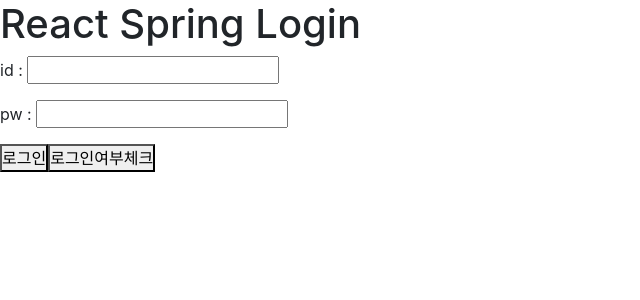
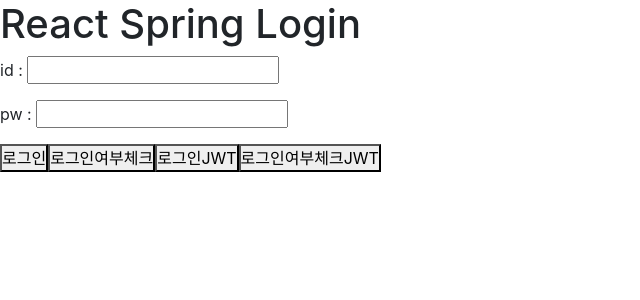
Before and after one commit to Dasol0303/react-study, a React (Create React App) app: page / in a window 1280 px wide. Shown: the top 300 px of the page, without its empty margins (0-640 px from the left). Built offline with nearby package versions, Linux system fonts and the light colour scheme.

Commit message:
[React Spring] JWT 방식 로그인 처리

```diff
--- a/src/react_spring/Login.js
+++ b/src/react_spring/Login.js
@@ -66,6 +66,63 @@
                 로그인여부체크
             </button>
 
+            <button onClick={()=>{
+                //로그인 시도 -> 서버에 id, pw 전달
+
+                //axios.post( url, dataBody, header )
+                axios.post(
+                    '/api/loginJWT',
+                    {               // post http 요청시 보낼 body data
+                        id: id,     // key : value
+                        pw: pw      // id 라는 key값 : id 변수에 들어있는 값
+                    },
+                    {
+                        headers : {
+                            'Content-Type':'application/json'
+                        }
+                    }
+                )
+                .then(
+                    response => {
+                        console.log(response.data);  //accessToken
+
+                        let token = response.data;   //JWT    토큰
+                        if(token != null && token != ''){
+                            //로컬 스토리지에 토큰을 저장
+                            //다음에 API 로 요청할일 있을때, 토큰도 담아서 같이 전송
+
+                            // 토큰을 로컬 스토리에 저장
+                            // localStorage.setItem(key, value)
+                            // localStorage.getItem(key)
+                            localStorage.setItem("token", token);
+                        }
+
+                        //로그인 성공? 실패?
+                        //페이지 전환 처리~
+                    }
+                )
+                .catch(error => console.log(error))
+            }}>
+                로그인JWT
+            </button>
+
+            <button onClick={()=>{
+                axios.post(
+                    '/api/loginCheckJWT',
+                    {},
+                    {
+                        headers: {
+                            "Content-Type":"application/json",
+                            "Authorization":"Bearer " + localStorage.getItem("token")
+                        }
+                    }
+                )
+                .then(response => console.log(response.data))
+                .catch(error => console.log(error))
+            }}>
+                로그인여부체크JWT
+            </button>
+
         </div>
 
 
```
